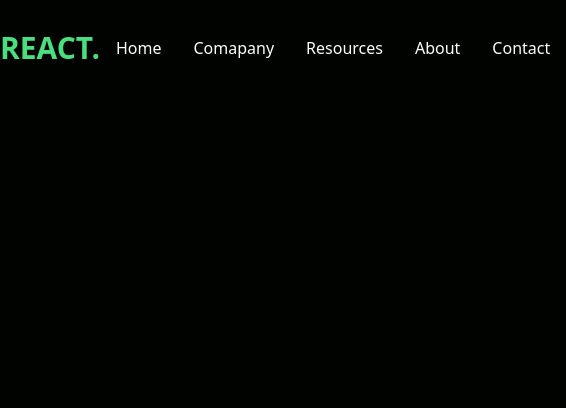
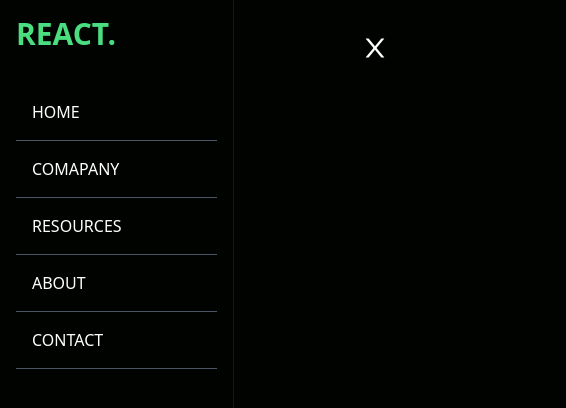
Before and after one commit to daysuwaa/react-tailwind, a React (Create React App) app: page / in a window 390 px wide. Shown: the top 408 px of the page, 566 px wide, since content can reach past the window. Built offline with nearby package versions, Linux system fonts and the light colour scheme.

Commit message:
commit : navbar complete

```diff
--- a/src/components /Navbar.jsx
+++ b/src/components /Navbar.jsx
@@ -1,16 +1,41 @@
-import React from 'react'
+import React, { useState} from 'react'
+import{ AiOutlineClose, AiOutlineMenu} from 'react-icons/ai' // importing he icons
+
 
 const Navbar = () => {
+    const [nav, setNav] = useState(false)
+    const handleNav = () =>{
+        setNav (!nav)
+    }
   return (
     <div className='flex justify-between items-center h-24 max-w-[1240px] mx-auto text-white'>
        <h1 className='w-full text-3xl font-bold text-green-400'>REACT.</h1>
-       <ul className='flex'>
+       {/* hidden on small screens but flex on larger screens */}
+       <ul className='hidden md:flex'>
         <li className='p-4' >Home</li>
         <li className='p-4' >Comapany</li>
         <li className='p-4' >Resources</li>
         <li className='p-4' >About</li>
         <li className='p-4' >Contact</li>
        </ul>
+       <div onClick={handleNav} className='block md:hidden'>
+        {/* if else statement */}
+        {!nav ? <AiOutlineClose size={30}/>
+        :<AiOutlineMenu size={30}
+        />}
+       </div>
+
+        {/* mobile menu */}
+       <div className={!nav ? 'fixed left-0 top-0  w-[60%] h-full border-r border-r-gray-900 bg-[#000300] ease-in-out duration-500' : 'fixed left-[-100%]'}>
+       <h1 className='w-full text-3xl font-bold text-green-400 m-4'>REACT.</h1>
+        <ul className='uppercase p-4'>
+        <li className='p-4 border-b border-gray-600' >Home</li>
+        <li className='p-4 border-b border-gray-600' >Comapany</li>
+        <li className='p-4 border-b border-gray-600' >Resources</li>
+        <li className='p-4 border-b border-gray-600' >About</li>
+        <li className='p-4 border-b border-gray-600' >Contact</li>
+        </ul>
+       </div>
     </div>
   )
 }
```
